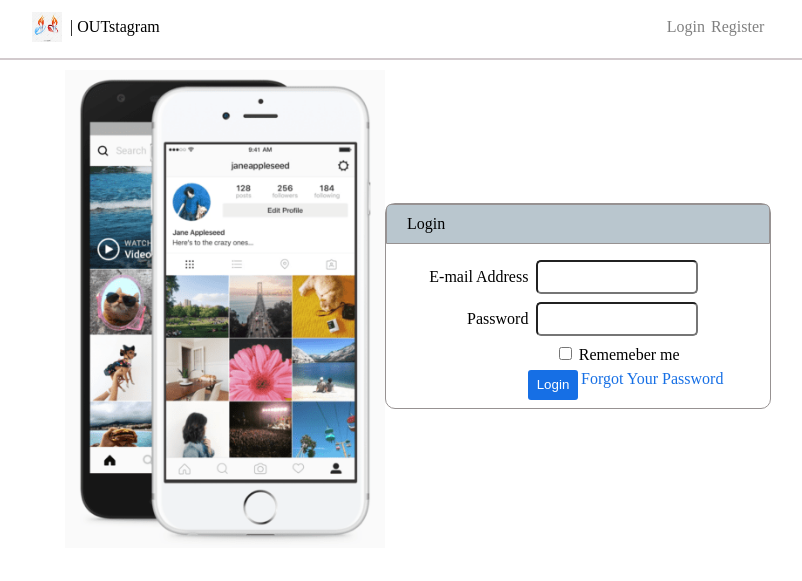
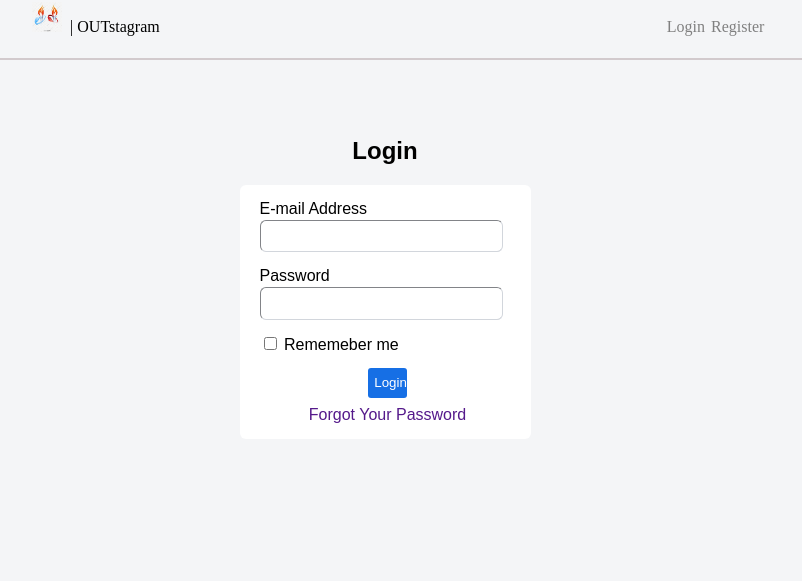
Before and after one commit to phunghaduong99/NASA_HACKER_BTL, a PHP site: page /framework/frontend/login.html in a window 1280 px wide. Shown: the top 581 px of the page, without its empty margins (263-1065 px from the left). Run offline with PHP 8.4, Linux system fonts and the light colour scheme.

Commit message:
edit login

```diff
--- a/frontend/edit_profile.html
+++ b/frontend/edit_profile.html
@@ -17,11 +17,11 @@
         </div>
         <div class="navbar">
             <div class="dropdown">
-                <button class="dropdown"> DropDown
+                <button class="dropbtn"> DropDown
                     <i class="fa fa-caret-down"></i>
                 </button>
                 <div class="dropdown-content">
-                    <a href="#"></a>
+                    <a href="#">Log Out</a>
                 </div>
             </div>
         </div>
--- a/frontend/login.css
+++ b/frontend/login.css
@@ -1,6 +1,7 @@
 body {
     width: 100%;
     height: 100%;
+    background-color: #f4f5f7;
 }
 
 /* -----------------------Header---------------------- */
@@ -77,103 +78,66 @@ body {
 /* ---------------------------------------body--------------------------- */
 
 .body {
+    font-family: arial;
+    margin-top: 6%;
     width: 100%;
     height: 100%;
-    display: flex;
+
+}
+.body h3{
+    margin-bottom:auto;
+}
+.body form {
+    padding: 15px;
+    padding-left: 20px;
+    width: 20%;
+    height: 40%;
+    margin:auto;
+    background-color: #ffffff;
+    border-radius: 0.375rem;
+    font-family: Arial;
 }
 
-body .img {
-    padding-top: 10px;
-    ;
-    width: 50%;
-    height: 50%;
-    text-align: right;
+.form-input {
+    width:85%;
+    -webkit-appearance: none;
+    -moz-appearance: none;
+    appearance: none;
+    background-color: #ffffff;
+    border-color: #d2d6dc;
+    border-width: 1px;
+    border-radius: 0.375rem;
+    padding-top: 0.20rem;
+    padding-right: 0.75rem;
+    padding-bottom: 0.20rem;
+    padding-left: 0.75rem;
+    margin-top:0.15rem;
+    margin-bottom:0.9rem;
+    font-size: 1rem;
+    line-height: 1.5;
 }
 
-body .img img {
-    width: 50%;
-    height: 50%;
+.form-input:focus {
+    outline: none;
+    box-shadow: 0 0 0 3px rgba(164, 202, 254, 0.45);
+    border-color: #a4cafe;
 }
 
-.body form {
-    width: 30%;
-    margin-top: auto;
-    margin-bottom: auto;
-    border: 1px solid #979292;
-    -moz-border-radius: 10px;
-    -webkit-border-radius: 10px;
-    -ms-border-radius: 10px;
-    -o-border-radius: 10px;
-    border-radius: 10px;
-}
-
-.body form p {
-    padding: 10px;
-    padding-left: 20px;
-    border: 0.5px solid #979292;
-    border-top-left-radius: 5px;
-    border-top-right-radius: 5px;
-    margin-top: 0px;
-    background-color: #b9c6ce;
-}
-
-.body form .division {
+input[type="submit"]{
+    width: 15%;
+    height: 30px;
+    margin-top:0.85rem;
+    margin-bottom: .55rem;;
     display: flex;
-    margin-bottom: 8px;
-}
-
-label.left {
-    width: 35%;
-    text-align: right;
-    margin: 8px;
-}
-
-input.right {
-    border-radius: 5px;
-}
-
-.body form input.check {
-    width: auto;
-    margin-left: 45%;
-    margin-bottom: 10px;
-}
-
-.body form .division .submit {
-    width: 50%;
-    text-align: right;
-    margin-right: 3px;
-}
-
-.body form .division .submit input {
+    justify-content: center;
+    margin-right: auto;
+    margin-left: auto;
     background-color: #1877f2;
     border: none;
     border-radius: 3px;
-    width: 50px;
-    height: 30px;
 }
-
-.body form .division .forgot {
-    color: #166fe5;
+a.forgot{
+  display: flex;
+  justify-content: center;
     text-decoration: none;
-    text-align: left;
 }
-
-input {
-    width: 40%;
-}
-
-input:hover {
-    border: 0.5px solid #2f41e9;
-    border-top-left-radius: 5px;
-    border-top-right-radius: 5px;
-    background-color: #7aaef1;
-    transform: scaleY(1.2);
-    -moz-transform: scaleY(1.2);
-    -webkit-transform: scaleY(1.2);
-}
-
-img:hover {
-    transform: scaleY(1.2);
-    -moz-transform: scaleY(1.1);
-    -webkit-transform: scaleY(1.1);
-}
--- a/frontend/login.html
+++ b/frontend/login.html
@@ -12,39 +12,25 @@
     <div class="header">
         <div class="header1">
             <div class="img"> <img class="img" src="images/1.jpg" alt=""></div>
-            <a class="home" href=""> | OUTstagram</a></div>
-        <div class="header2"><a class="login" href="" >Login</a>
-            <a class="register" href=""  >Register</a></div>
+            <a class="home" href=""> | OUTstagram</a>
+        </div>
+        <div class="header2"><a class="login" href="">Login</a>
+            <a class="register" href="">Register</a></div>
     </div>
+
     <div class="body">
-        <div class="img">
-            <img src="images/phone.png" alt="">
-        </div>
+        <h2 style="text-align: center;">Login</h2>
         <form>
-            <p>Login</p>
-            <div class="division">
-                <label class="left">E-mail Address</label> <input class="right" type="text" name="" id=""><br>
-            </div>
-            <div class="division">
-                <label class="left">Password</label> <input class="right" type="password" name="" id=""><br>
-            </div>
-
+            <label>E-mail Address</label> <br>
+            <input class="form-input" type="text" name="" id=""><br>
+            <label>Password</label> <br>
+            <input class="form-input" type="password" name="" id=""><br>
             <input class="check" type="checkbox" name="" value=""> Rememeber me <br>
-            <div class="division">
-                <div class="submit">
-                    <input  type="submit" value="Login" style="color: white; background-color: #166fe5;">
-                </div>
-
-                <a class="forgot" href="">Forgot Your Password</a>
-            </div>
-
-        </form>
-
-
-
+            <input type="submit" value="Login" style="color: white; background-color: #166fe5;">
+            <a class="forgot" href="">Forgot Your Password</a>
     </div>
-    <div class="footer"></div>
-
+    </form>
+    </div>
 </body>
 
 </html>
```
Also changed, not shown: frontend/edit_profile.css (+52 -0 lines).
